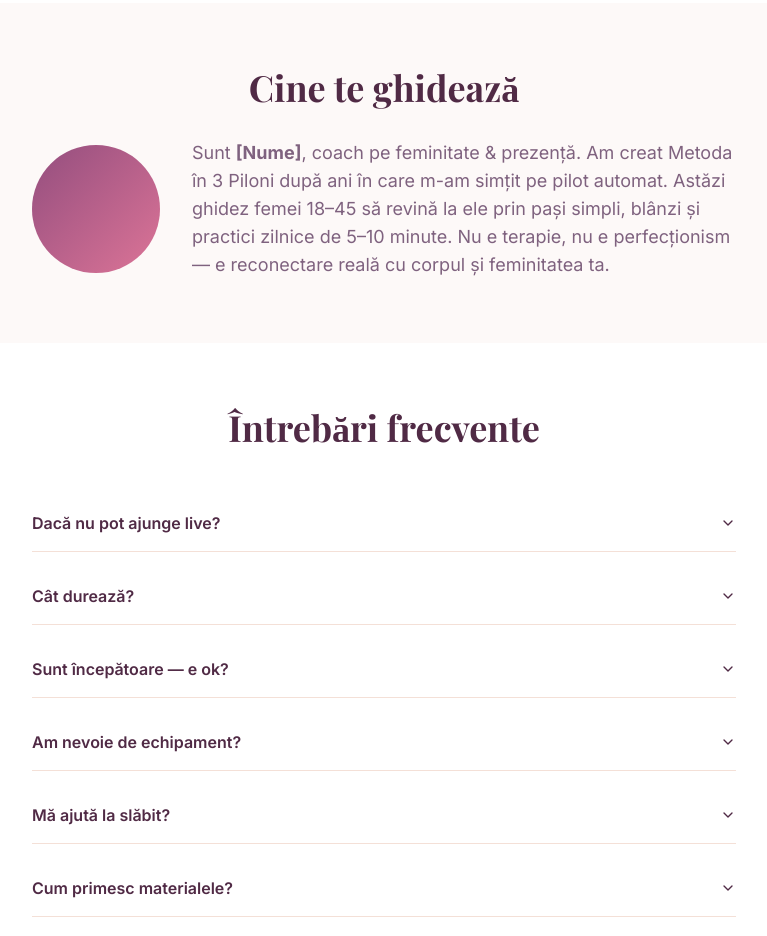
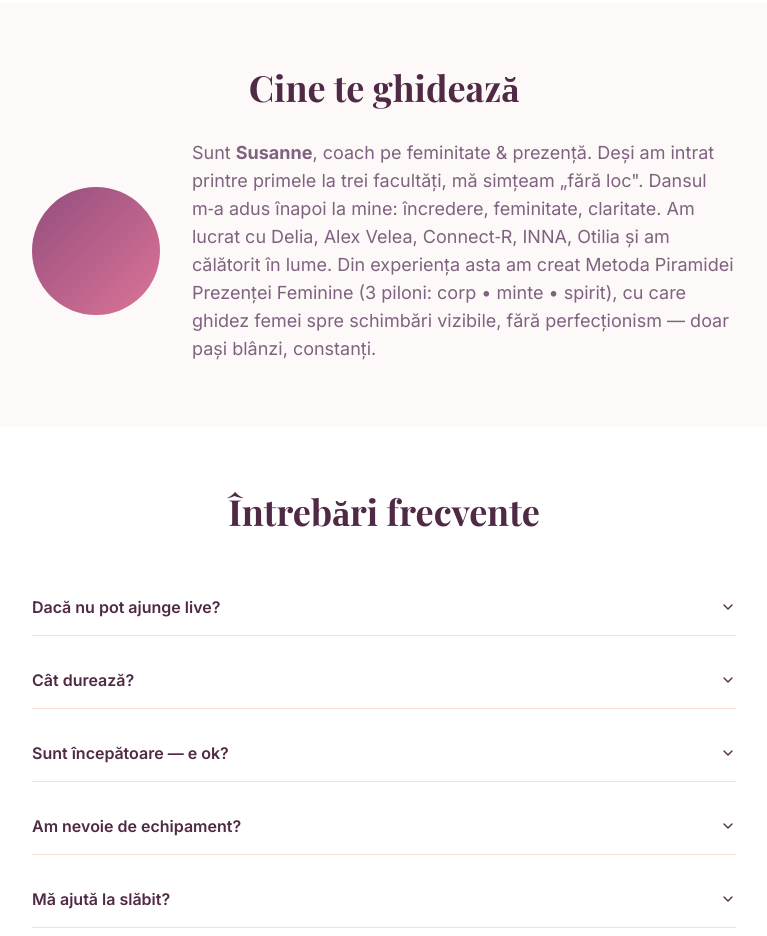
Before and after one commit to Macarieeee/femlab-bloom-boost, a React (Vite) app: page / in a window 1280 px wide. Shown: the part 4100-5036 px from the top of the page, without its empty margins (256-1023 px from the left). Built offline with nearby package versions, Linux system fonts and the light colour scheme; the HTML template or start-up script is replaced by a standard one.

Commit message:
Update About section bio
Update the bio text in the About section with Susanne's personal story and coaching philosophy. Replace the placeholder name with "Susanne" and incorporate the details about her journey and the "Metoda Piramidei Prezenței Feminine".

```diff
--- a/src/pages/Index.tsx
+++ b/src/pages/Index.tsx
@@ -300,10 +300,7 @@ const Index = () => {
           <div className="flex flex-col md:flex-row items-center gap-8">
             <div className="w-32 h-32 rounded-full bg-gradient-vip flex-shrink-0" />
             <p className="text-lg text-muted-foreground text-left">
-              Sunt <strong>[Nume]</strong>, coach pe feminitate & prezență. Am creat Metoda în 3 Piloni după ani în
-              care m-am simțit pe pilot automat. Astăzi ghidez femei 18–45 să revină la ele prin pași simpli, blânzi
-              și practici zilnice de 5–10 minute. Nu e terapie, nu e perfecționism — e reconectare reală cu corpul și
-              feminitatea ta.
+              Sunt <strong>Susanne</strong>, coach pe feminitate & prezență. Deși am intrat printre primele la trei facultăți, mă simțeam „fără loc". Dansul m‑a adus înapoi la mine: încredere, feminitate, claritate. Am lucrat cu Delia, Alex Velea, Connect‑R, INNA, Otilia și am călătorit în lume. Din experiența asta am creat Metoda Piramidei Prezenței Feminine (3 piloni: corp • minte • spirit), cu care ghidez femei spre schimbări vizibile, fără perfecționism — doar pași blânzi, constanți.
             </p>
           </div>
         </div>
```
